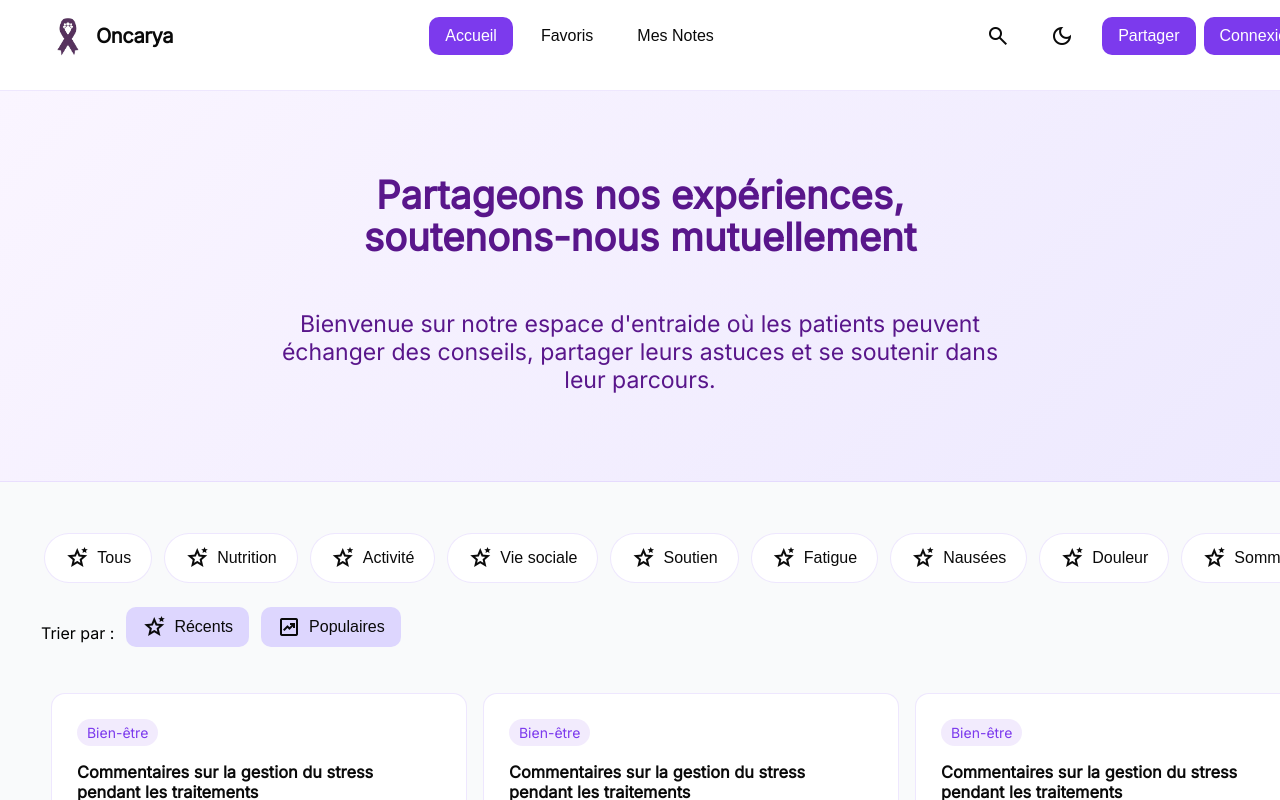
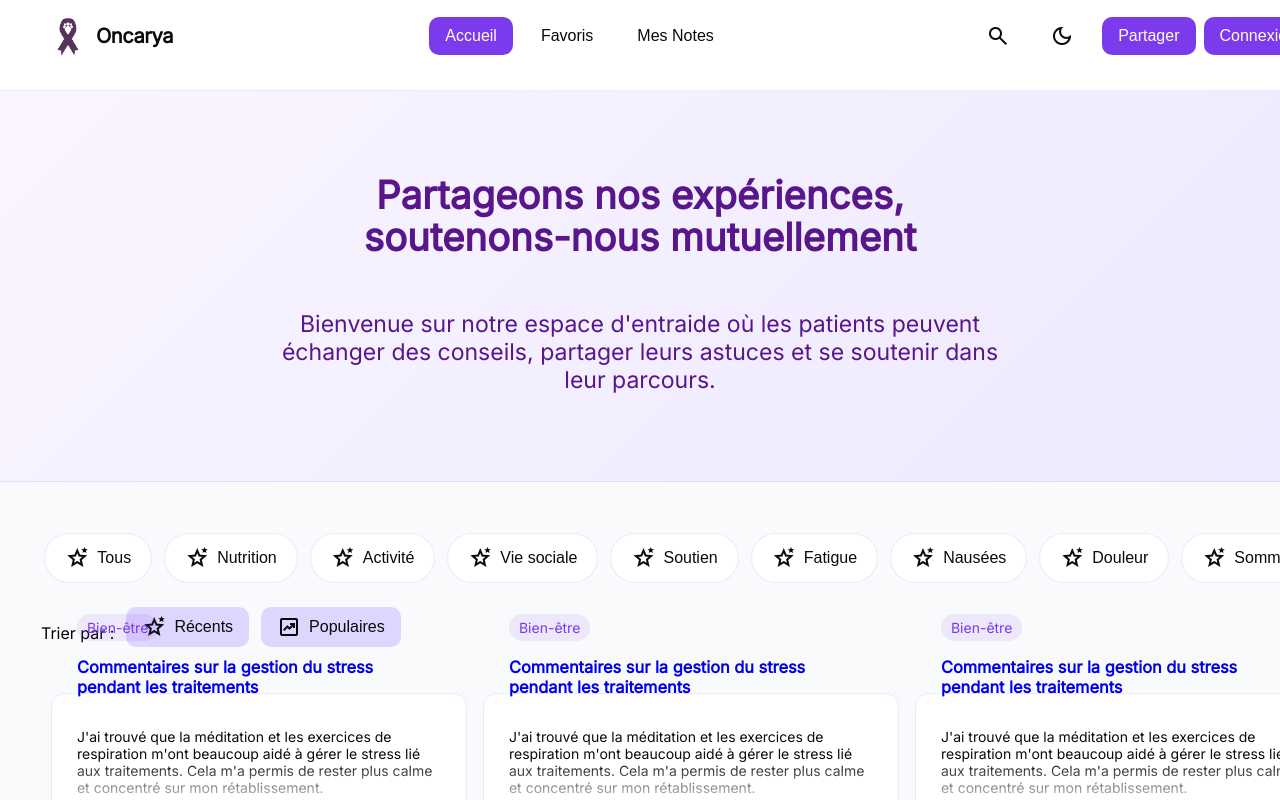
Before and after one commit to Tay9875/Conception-technique-Creative, a React (Create React App) app in the folder client/: page / in a window 1280 px wide. Shown: the top 800 px of the page. Built offline with nearby package versions, Linux system fonts and the light colour scheme.

Commit message:
fix: blogcard class names

```diff
--- a/client/src/components/BlogCard.tsx
+++ b/client/src/components/BlogCard.tsx
@@ -1,9 +1,11 @@
+import { Link } from "react-router-dom";
 import "../styles/BlogCard.css";
 import { Tag } from "./Tags.tsx";
 
 export const BlogCard: React.FC = () => {
   return (
     <article className="blogcard" aria-labelledby="blog-title">
+      <Link to="/article" className="blogcard-link">
       <div className="text">
         <div className="tags">
           <Tag>Bien-être</Tag>
@@ -68,6 +70,7 @@ export const BlogCard: React.FC = () => {
           </div>
         </footer>
       </div>
+      </Link>
     </article>
   );
 };
```
